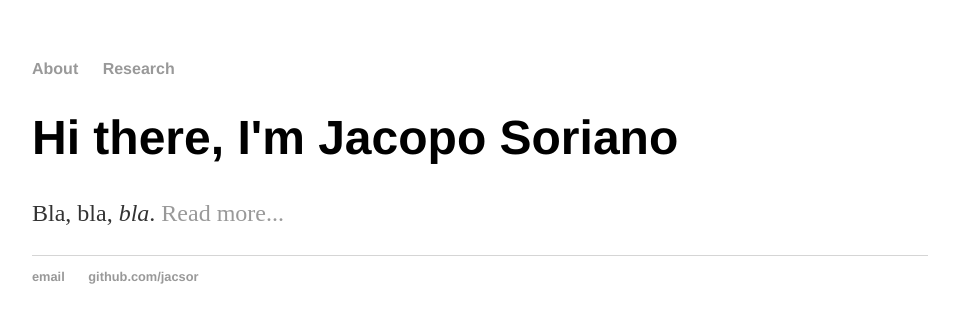
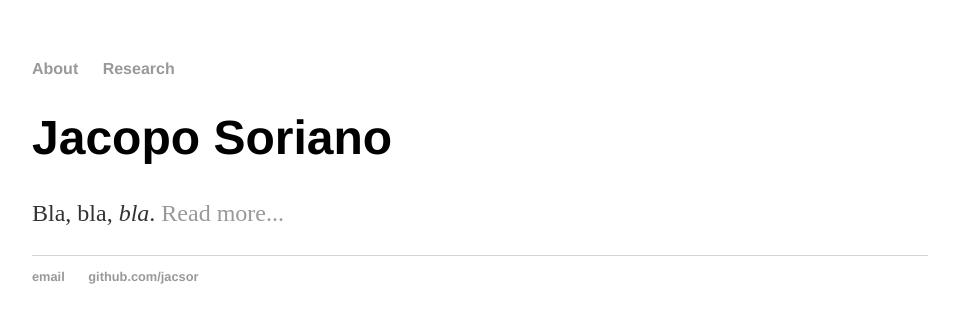
Before and after one commit to jacsor/jacsor.github.io, a Jekyll site: the page built from index.html, in a window 1280 px wide. Shown: the top 323 px of the page, without its empty margins (160-1119 px from the left). Built offline with Jekyll 4.4.1, drawn with Linux system fonts in a browser that asks for light colours.

Commit message:
Update index.html

```diff
--- a/index.html
+++ b/index.html
@@ -3,6 +3,6 @@ layout: default
 title: Jacopo Soriano
 ---
 <div class="blurb">
-	<h1>Hi there, I'm Jacopo Soriano</h1>
+	<h1>Jacopo Soriano</h1>
 	<p>Bla, bla, <em>bla</em>. <a href="/about">Read more...</a></p>
 </div><!-- /.blurb -->
```
